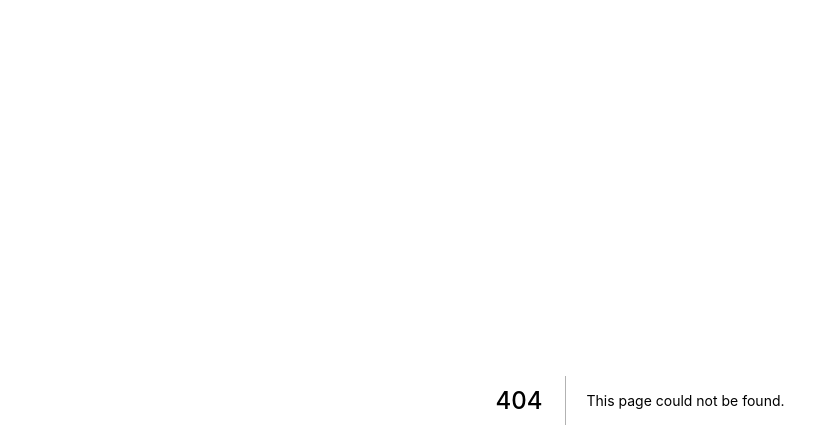
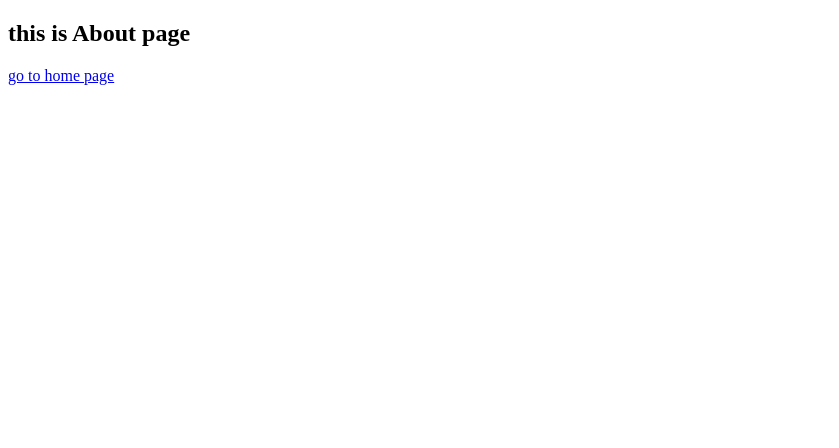
Before and after one commit to dereakif/next-app, a Next.js app: page /about in a window 1280 px wide. Before the commit this address had no page. Shown: the top 448 px of the page, without its empty margins (0-839 px from the left). Built offline with nearby package versions, Linux system fonts and the light colour scheme.

Commit message:
create: about page, implement: Link

```diff
--- /dev/null
+++ b/pages/about.tsx
@@ -0,0 +1,12 @@
+import { NextPage } from "next";
+import Link from "next/link";
+
+const AboutPage: NextPage = () => {
+  return (
+    <>
+      <h2>this is About page</h2>
+      <Link href="/">go to home page</Link>
+    </>
+  );
+};
+export default AboutPage;
```
Also changed, not shown: pages/index.tsx (+7 -1 lines).
